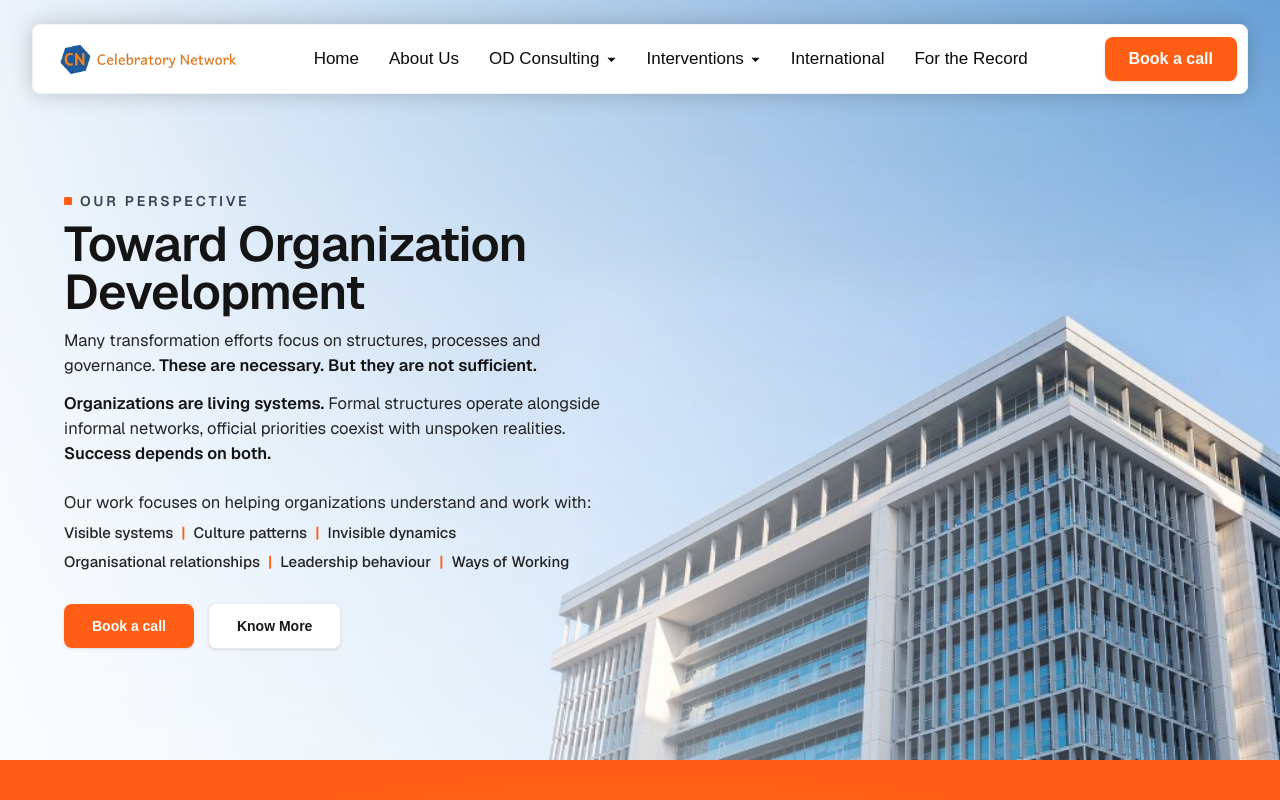
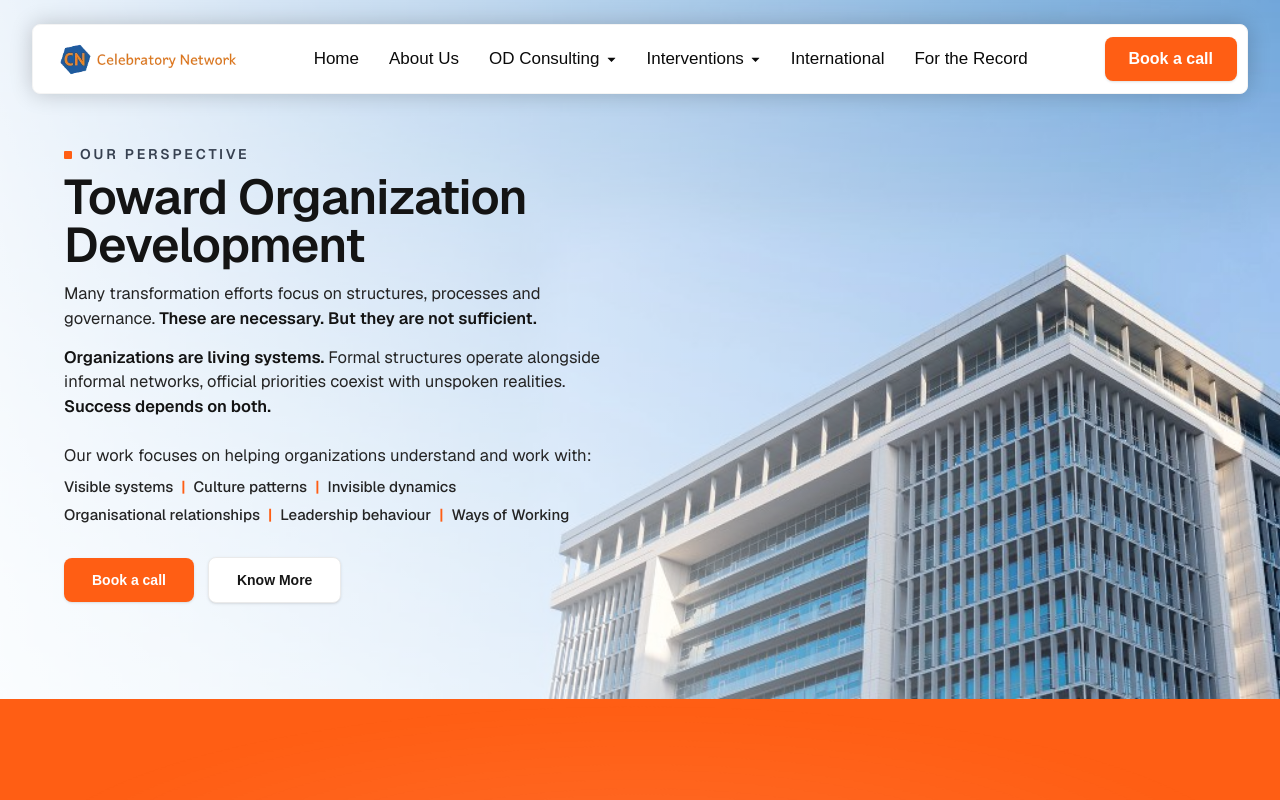
Before and after one commit to chaitanyaeparivartan-sketch/Celebratory-Network, a Next.js app: page /business-od in a window 1280 px wide. Shown: the top 800 px of the page. Built offline with nearby package versions, Linux system fonts and the light colour scheme; a web font is replaced by a local one.

Commit message:
style(business-od): match gap between hero content and navbar exactly with About Us hero

```diff
--- a/app/od-consulting/business-od/components/Hero.jsx
+++ b/app/od-consulting/business-od/components/Hero.jsx
@@ -14,7 +14,7 @@ export default function BusinessODHero({ className = "" }) {
 
   return (
     <section
-      className={`relative w-full bg-white overflow-hidden font-ppmori min-h-[640px] sm:min-h-[700px] lg:min-h-[760px] flex items-center ${className}`}
+      className={`relative w-full bg-white overflow-hidden font-ppmori ${className}`}
     >
       {/* Background Image - exact uploaded JPG, unoptimized */}
       <div
@@ -42,7 +42,7 @@ export default function BusinessODHero({ className = "" }) {
       </div>
 
       {/* Main Story Content - exactly matching app/about/components/Hero.jsx CSS */}
-      <div className="relative z-10 w-full max-w-[1520px] mx-auto px-6 sm:px-8 md:px-12 lg:px-16 pt-32 sm:pt-36 md:pt-40 lg:pt-36 pb-12 sm:pb-16">
+      <div className="relative z-10 w-full max-w-[1520px] mx-auto px-6 sm:px-8 md:px-12 lg:px-16 pt-32 sm:pt-36 md:pt-40 lg:pt-36 pb-16 sm:pb-20 lg:pb-24">
         <div className="w-full max-w-[440px] sm:max-w-[520px] md:max-w-[620px] lg:max-w-[680px]">
           {/* Top Tag */}
           <div
```
